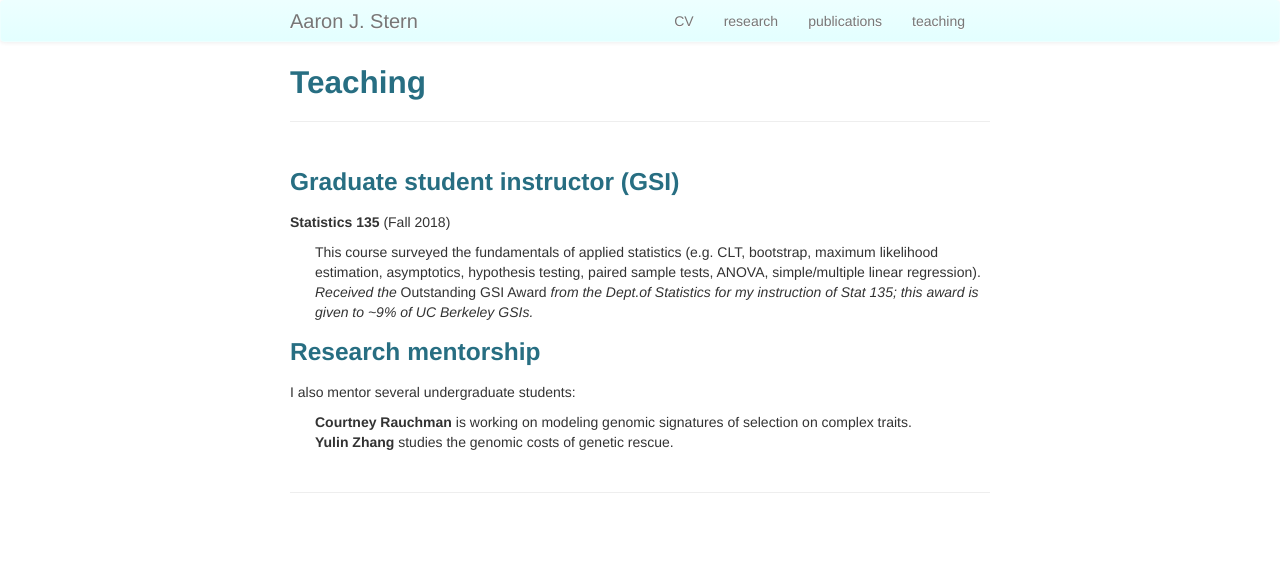
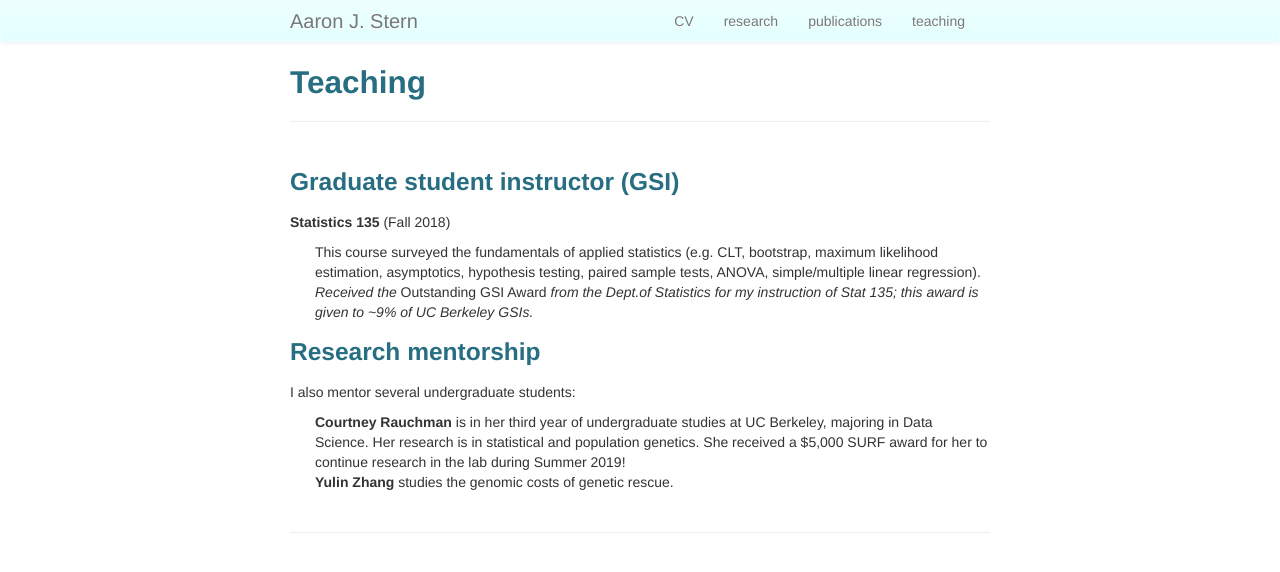
Before and after one commit to 35ajstern/simple_academic_website, a Jekyll site: the page built from pages/teaching.md, in a window 1280 px wide. Shown: the top 572 px of the page. Built offline with Jekyll 4.4.1, drawn with Linux system fonts in a browser that asks for light colours.

Commit message:
asdfkasdf

```diff
--- a/pages/teaching.md
+++ b/pages/teaching.md
@@ -18,7 +18,7 @@ I also mentor several undergraduate students:
 
 <ul style="list-style-type:none;">
 
-<li><b>Courtney Rauchman</b> is working on modeling genomic signatures of selection on complex traits. </li>
+<li><b>Courtney Rauchman</b> is in her third year of undergraduate studies at UC Berkeley, majoring in Data Science. Her research is in statistical and population genetics. She received a $5,000 SURF award for her to continue research in the lab during Summer 2019! </li>
 
 <li><b>Yulin Zhang</b> studies the genomic costs of genetic rescue.</li>
 
```
